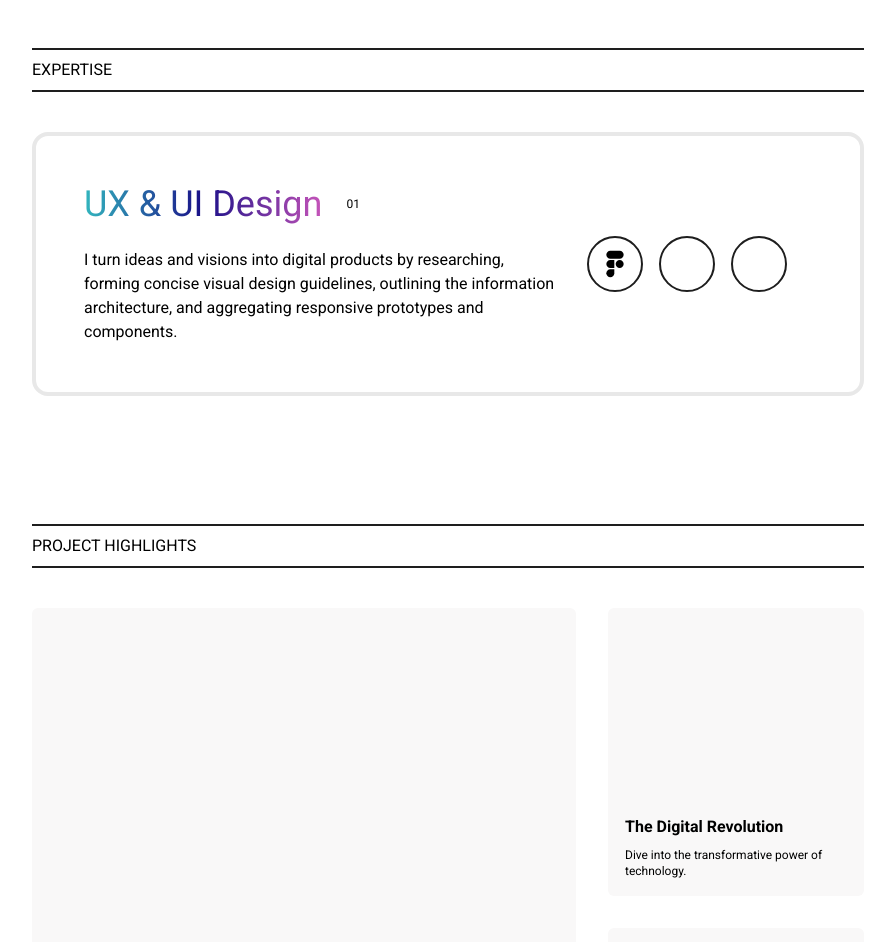
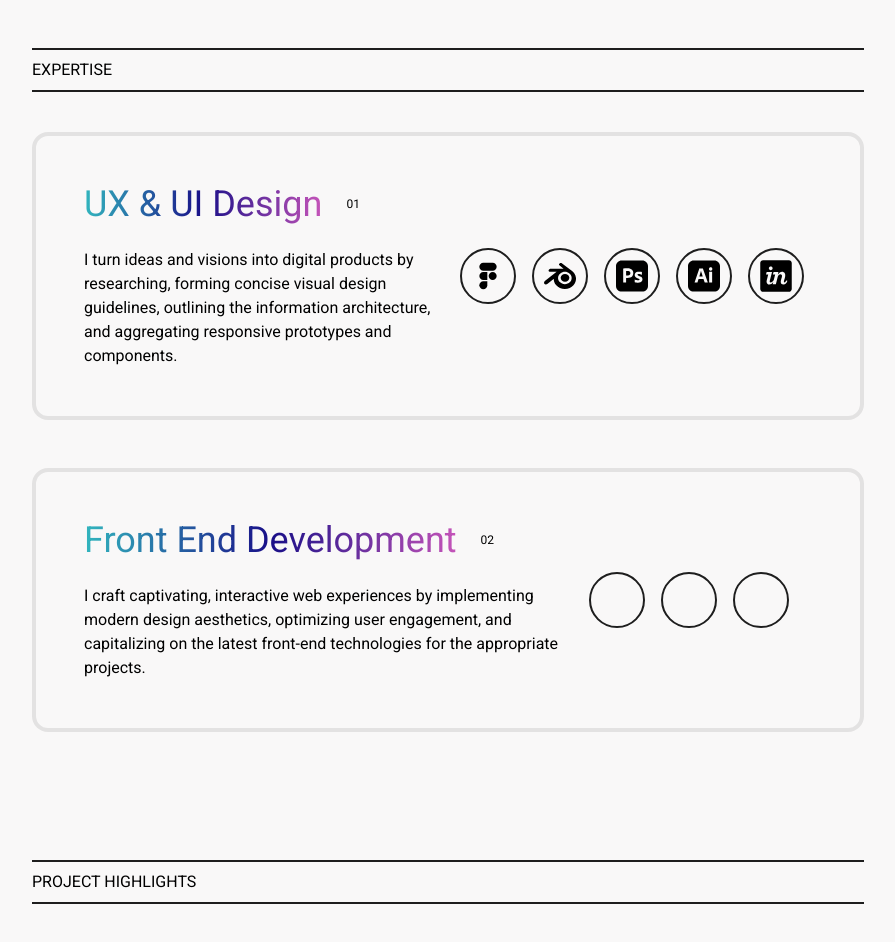
Before and after one commit to asiasOnline/asia-thompson-portfolio, a Next.js app: page / in a window 1280 px wide. Shown: the part 1180-2122 px from the top of the page, without its empty margins (192-1087 px from the left). Built offline with nearby package versions, Linux system fonts and the light colour scheme.

Commit message:
Add icons for expertise design card and styling for dark mode

```diff
--- a/app/page.tsx
+++ b/app/page.tsx
@@ -5,7 +5,7 @@ import Expertise from "@/components/Expertise";
 
 export default function Home() {
   return (
-    <main className="w-screen">
+    <main className="w-screen bg-white dark:bg-black">
       <Navbar/>
       <div className="w-4/5 px-24 mx-auto">
         <Hero />
--- a/components/Expertise.tsx
+++ b/components/Expertise.tsx
@@ -3,6 +3,9 @@ import React from 'react'
 import PageHeader from './ui/PageHeader'
 import ExpertiseCard from './ui/ExpertiseCard'
 import { CgFigma } from "react-icons/cg";
+import { SiBlender, SiAdobephotoshop, SiAdobeillustrator } from "react-icons/si";
+import { FaInvision } from "react-icons/fa6";
+
 
 const expertise = [
     {
@@ -20,11 +23,25 @@ const expertise = [
                 id: 2,
                 toolName: "Blender",
                 designation: "For custom 3D assets",
+                icon: <SiBlender className='w-8 h-8 mx-auto'/>
             },
             {
                 id: 3,
-                toolName: "Photoshop",
+                toolName: "Adobe Photoshop",
                 designation: "Photo editor standard",
+                icon: <SiAdobephotoshop className='w-8 h-8 mx-auto'/>
+            },
+            {
+                id: 4,
+                toolName: "Adobe Illustrator",
+                designation: "Vector editor standard",
+                icon: <SiAdobeillustrator className='w-8 h-8 mx-auto'/>
+            },
+            {
+                id: 5,
+                toolName: "Invision",
+                designation: "Planning and prototyping",
+                icon: <FaInvision className='w-9 h-9 mx-auto'/>
             }
         ]
     },
@@ -32,7 +49,7 @@ const expertise = [
         id: 2,
         title: "Front End Development",
         description: "I craft captivating, interactive web experiences by implementing modern design aesthetics, optimizing user engagement, and capitalizing on the latest front-end technologies for the appropriate projects. ",
-        /*tools: [
+        tools: [
             {
                 id: 1,
                 toolName: "Figma",
@@ -48,7 +65,7 @@ const expertise = [
                 toolName: "Photoshop",
                 designation: "Photo editor standard",
             }
-        ]*/
+        ]
     },
     {
         id: 3,
@@ -102,12 +119,20 @@ const Expertise = () => {
   return (
     <div className='mt-32'>
         <PageHeader title="Expertise"/>
+        <div className='flex flex-col gap-12'>
             <ExpertiseCard
                 id={expertise[0].id}
                 title={expertise[0].title}
                 description={expertise[0].description}
                 tools={expertise[0].tools}
             />
+            <ExpertiseCard
+                id={expertise[1].id}
+                title={expertise[1].title}
+                description={expertise[1].description}
+                tools={expertise[1].tools}
+            />
+        </div>
         {/*
         <ExpertiseCard
         id={expertise[1].id}
--- a/components/ui/AnimatedTooltip.tsx
+++ b/components/ui/AnimatedTooltip.tsx
@@ -77,7 +77,7 @@ export const AnimatedTooltip = ({
               </motion.div>
             )}
           </AnimatePresence>
-          <div className="object-cover !m-0 !p-0 object-top rounded-full h-14 w-14 border-2 group-hover:scale-105 group-hover:z-30 border-black  relative transition duration-500 flex items-center">
+          <div className="object-cover !m-0 !p-0 object-top rounded-full h-14 w-14 border-2 group-hover:scale-105 group-hover:z-30 border-black  relative transition duration-500 flex items-center dark:border-white">
             {item.icon}
           </div>
         </div>
--- a/components/ui/ExpertiseCard.tsx
+++ b/components/ui/ExpertiseCard.tsx
@@ -17,15 +17,25 @@ export const ExpertiseCard = ({
     tools: any
 }) => {
   return (
-    <div className='flex border-4 rounded-2xl border-black/10 p-12'>
-        <div className="flex flex-col gap-6">
-            <div className='flex items-center gap-6'>
-                <h2 className='text-4xl text-transparent bg-gradient-to-r from-fountainBlue via-ultramarine to-steelPink bg-clip-text dark:from-fountainBlue dark:via-slateBlue dark:to-steelPink'>{title}</h2>
-                <p className='text-xs	'>0{id}</p>
+    <div className="relative group">
+        <div className='absolute
+        -inset-0.5
+        bg-gradient-to-r from-fountainBlue via-slateBlue to-steelPink
+        rounded-md
+        blur-md
+        opacity-0
+        group-hover:opacity-75 transition duration-150
+        '/>
+            <div className='flex bg-white relative border-4 rounded-2xl border-black/10 p-12 dark:bg-black dark:border-white/10'>
+                <div className="flex flex-col gap-6">
+                    <div className='flex items-center gap-6'>
+                    <h2 className='text-4xl text-transparent bg-gradient-to-r from-fountainBlue via-ultramarine to-steelPink bg-clip-text dark:from-fountainBlue dark:via-slateBlue dark:to-steelPink'>{title}</h2>
+                    <p className='text-xs'>0{id}</p>
+                </div>
+                <p>{description} </p>
             </div>
-            <p>{description} </p>
+            <ExpertiseTools tools={tools}/>
         </div>
-        <ExpertiseTools tools={tools}/>
     </div>
   )
 }
```
Lines whose indentation alone changed are shown as unchanged.
